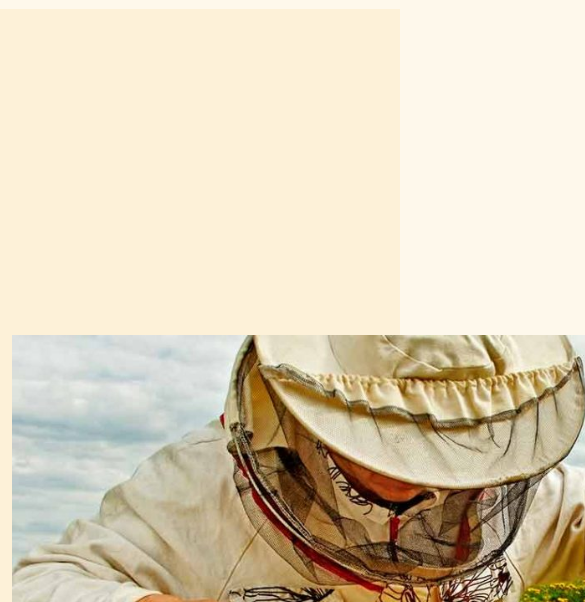
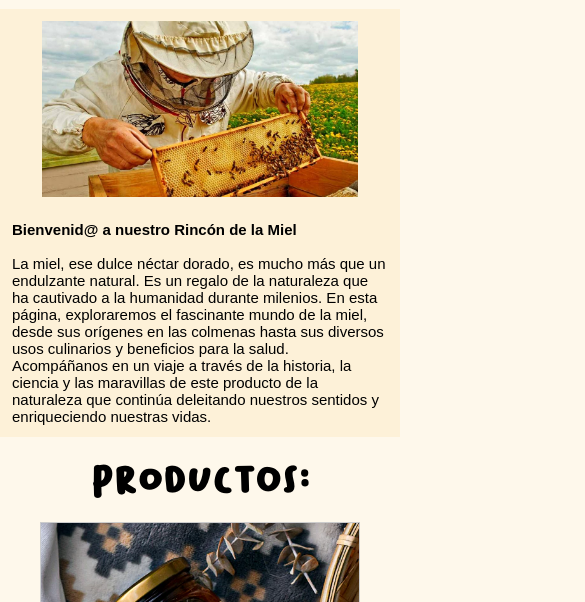
Before and after one commit to Jp3Gamer0001/FinalProyectJC, a plain HTML site: page index.html in a window 390 px wide. Shown: the part 113-715 px from the top of the page, 585 px wide, since content can reach past the window. Drawn offline with Linux system fonts and the light colour scheme.

Commit message:
Se organizo la introen dispositivos moviles

```diff
--- a/styles.css
+++ b/styles.css
@@ -169,20 +169,35 @@ body{
   display: flex;
   flex-wrap: nowrap;
   align-items: center;
-  margin: 3% 0% 3% 0%;
+  margin: 3% 0;
   font-family: Arial;
 }
+
 #recolector {
-  height: 500px; /* Permite que la imagen mantenga su relación de aspecto original */
-  width: auto; /* Asegura que la imagen ocupe todo el ancho disponible */
-  padding: 3% 3% 3% 3%;
+  height: 500px;
+  width: auto;
+  padding: 3%;
 }
 
 #recolector_descripcion {
-  flex: 1;
-  padding: 3% 3% 3% 0%;
+  padding: 3% 3% 3% 0;
   font-size: 20px;
 }
+
+@media screen and (max-width: 768px) {
+  #recolector {
+    height: 200px;
+  }
+
+  #recolector_descripcion {
+    padding: 3%;
+    font-size: 15px;
+  }
+  .inicio_contenido {
+    flex-direction: column;
+  }
+}
+
 
 /* Titulo de la galeria */
 .titulos_centrados {
@@ -247,7 +262,7 @@ div.desc {
   position:fixed;
   width:70px;
   height:70px;
-  bottom:50px;
+  bottom:45px;
   right:25px;
   background-color:#25d366;
   color:#FFF;
```
